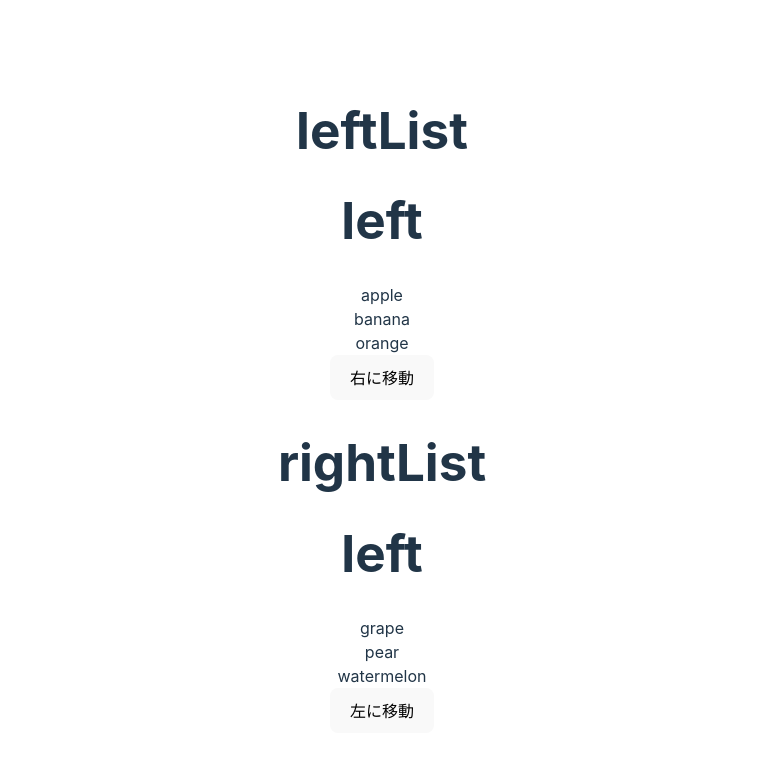
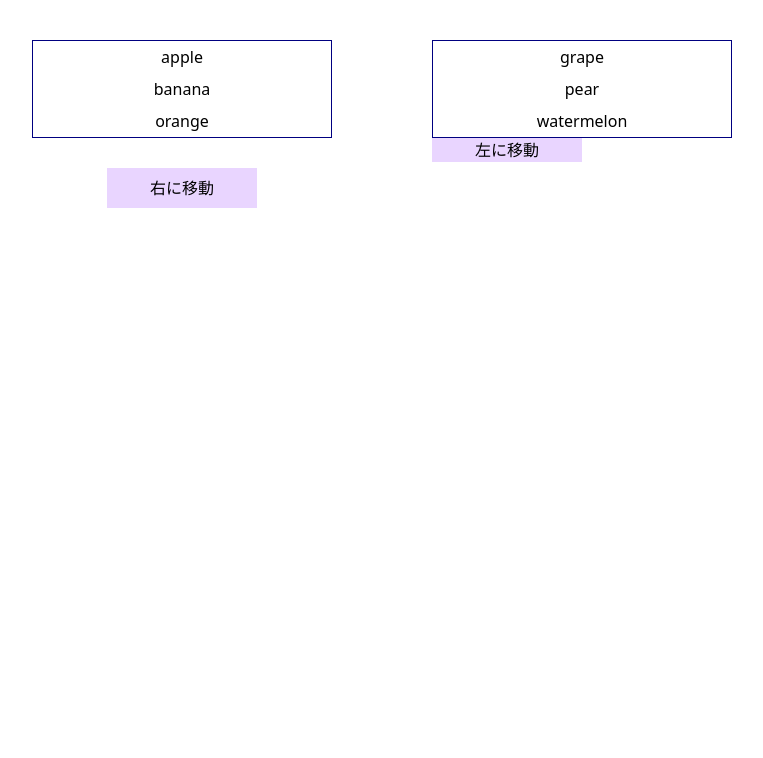
Before and after one commit to katayama8000/rust-devcontainer, a Vue app: page / in a window 1280 px wide. Shown: the top 758 px of the page, without its empty margins (258-1021 px from the left). Built offline with nearby package versions, Linux system fonts and the light colour scheme.

Commit message:
➕ add/tailwind

```diff
--- a/index.html
+++ b/index.html
@@ -4,7 +4,7 @@
     <meta charset="UTF-8" />
     <link rel="icon" type="image/svg+xml" href="/vite.svg" />
     <meta name="viewport" content="width=device-width, initial-scale=1.0" />
-    <title>Vite + Vue + TS</title>
+    <title>iimon</title>
   </head>
   <body>
     <div id="app"></div>
--- a/package.json
+++ b/package.json
@@ -14,6 +14,9 @@
   },
   "devDependencies": {
     "@vitejs/plugin-vue": "^3.1.0",
+    "autoprefixer": "^10.4.12",
+    "postcss": "^8.4.16",
+    "tailwindcss": "^3.1.8",
     "typescript": "^4.6.4",
     "vite": "^3.1.0",
     "vue-tsc": "^0.40.4"
--- /dev/null
+++ b/postcss.config.cjs
@@ -0,0 +1,6 @@
+module.exports = {
+  plugins: {
+    tailwindcss: {},
+    autoprefixer: {},
+  },
+}
--- a/src/App.vue
+++ b/src/App.vue
@@ -9,13 +9,9 @@ const store = useStore(key);
 </script>
 
 <template>
-  <div class="flex w-max-[700px]">
-    <div class="w-1/2">
-      <leftList msg="leftList" />
-    </div>
-    <div class="w-1/2">
-      <rightList msg="rightList" />
-    </div>
+  <div class="flex w-[700px] m-auto justify-between mt-10">
+    <leftList msg="leftList" />
+    <rightList msg="rightList" />
   </div>
 </template>
 
--- a/src/components/LeftList.vue
+++ b/src/components/LeftList.vue
@@ -1,5 +1,4 @@
 <script setup lang="ts">
-import { ref } from "vue";
 import { computed } from "@vue/reactivity";
 import { useStore } from "vuex";
 import { key } from "../store";
@@ -16,13 +15,22 @@ const moveLeftToRight = (): void => {
 </script>
 
 <template>
-  <div class="w-1/2">
-    <h1>{{ msg }}</h1>
-    <h1>left</h1>
-    <div v-for="item in leftItems" :key="item">
-      {{ item }}
+  <div>
+    <div v-if="leftItems.length > 0" class="w-[300px] border-navy text-center">
+      <div v-for="item in leftItems" :key="item">
+        <div class="p-1">
+          {{ item }}
+        </div>
+      </div>
     </div>
-    <button @click="moveLeftToRight" class="bg-purple-200">右に移動</button>
+    <div class="m-auto w-[150px] mt-[30px]">
+      <button
+        @click="moveLeftToRight"
+        class="bg-purple-200 w-[150px] text-center h-[40px]"
+      >
+        右に移動
+      </button>
+    </div>
   </div>
 </template>
 
--- a/src/components/RightList.vue
+++ b/src/components/RightList.vue
@@ -1,5 +1,4 @@
 <script setup lang="ts">
-import { ref } from "vue";
 import { computed } from "@vue/reactivity";
 import { useStore } from "vuex";
 import { key } from "../store";
@@ -19,13 +18,20 @@ const rightItems = computed<string[]>(() => {
 </script>
 
 <template>
-  <div class="w-1/2">
-    <h1>{{ msg }}</h1>
-    <h1>left</h1>
-    <div v-for="item in rightItems" :key="item">
-      {{ item }}
+  <div>
+    <div class="w-[300px] border-navy text-center">
+      <div v-for="item in rightItems" :key="item">
+        <div class="p-1">
+          {{ item }}
+        </div>
+      </div>
     </div>
-    <button @click="moveRightToLeft" class="bg-purple-200">左に移動</button>
+    <button
+      @click="moveRightToLeft"
+      class="bg-purple-200 w-[150px] text-center m-auto"
+    >
+      左に移動
+    </button>
   </div>
 </template>
 
--- /dev/null
+++ b/src/index.css
@@ -0,0 +1,11 @@
+@tailwind base;
+@tailwind components;
+@tailwind utilities;
+
+.border-navy {
+  border: 1px solid navy;
+}
+
+.bg-color-navy {
+  background-color: navy;
+}
--- a/src/main.ts
+++ b/src/main.ts
@@ -1,5 +1,6 @@
 import { createApp } from "vue";
-import "./style.css";
+//import "./style.css";
+import "./index.css";
 import App from "./App.vue";
 import { store, key } from "./store";
 
--- /dev/null
+++ b/tailwind.config.cjs
@@ -0,0 +1,11 @@
+/** @type {import('tailwindcss').Config} */
+module.exports = {
+  content: [
+    "./index.html",
+    "./src/**/*.{vue,js,ts,jsx,tsx}",
+  ],
+  theme: {
+    extend: {},
+  },
+  plugins: [],
+}
```
Also changed, not shown: 1 other file (tests, documents, lock files or other folders).
